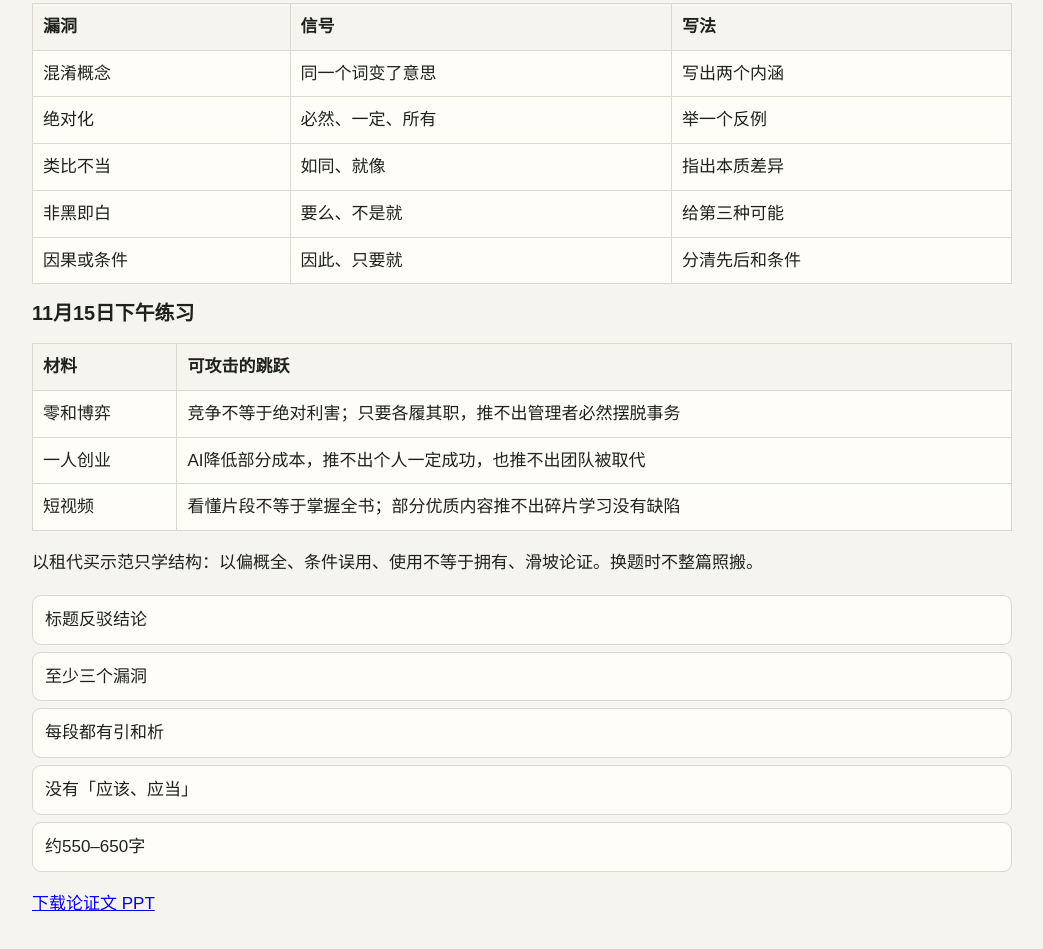
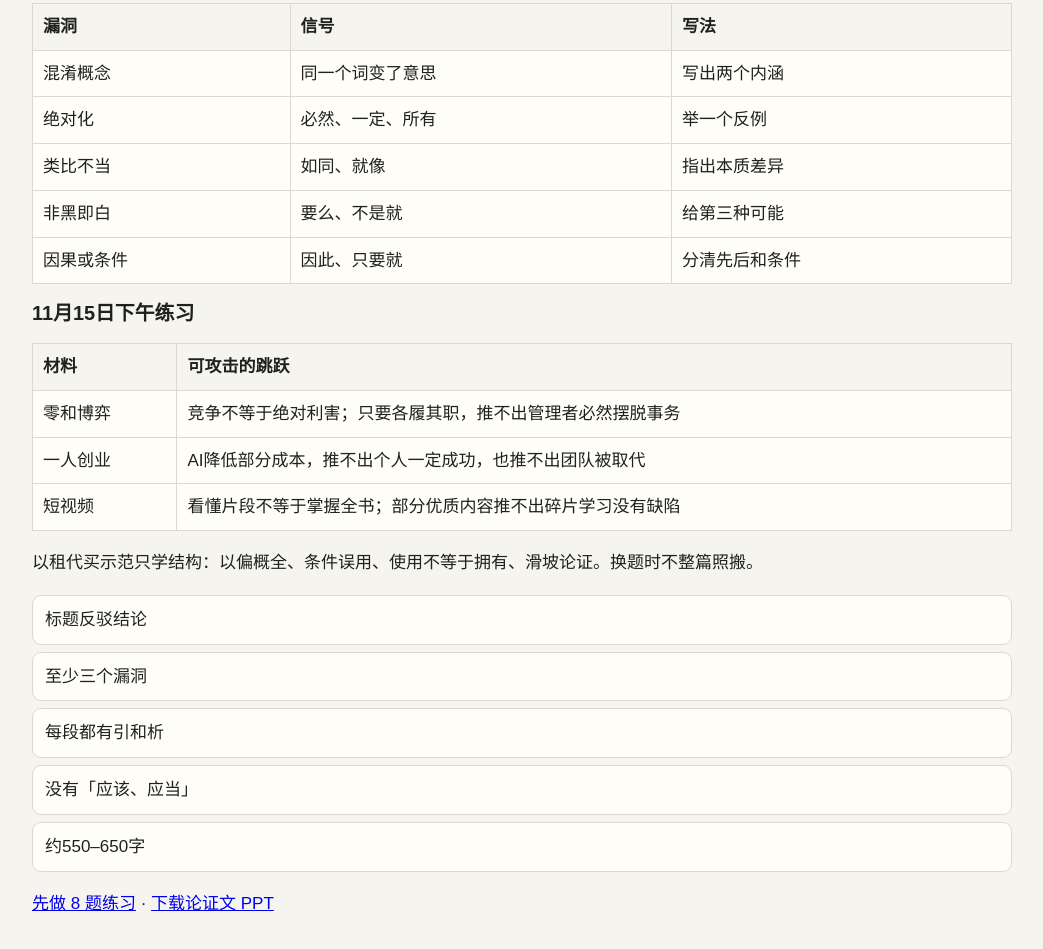
Before and after one commit to yhyu13/kaoyan199, a plain HTML site: page writing.html in a window 1280 px wide. Shown: the part 863-1812 px from the top of the page, without its empty margins (118-1161 px from the left). Drawn offline with Linux system fonts and the light colour scheme.

```diff
--- a/writing.html
+++ b/writing.html
@@ -26,6 +26,7 @@ h2{font-size:24px;margin:28px 0 10px}h3{margin:0 0 6px}table{width:100%;border-c
 <nav>
 <a class="tab" href="#argument">论证有效性</a>
 <a class="tab" href="#essay">论说文</a>
+<a class="tab" href="writing-practice.html">8 题练习</a>
 </nav>
 </header>
 <main>
@@ -43,7 +44,7 @@ h2{font-size:24px;margin:28px 0 10px}h3{margin:0 0 6px}table{width:100%;border-c
 <table><tr><th>材料</th><th>可攻击的跳跃</th></tr><tr><td>零和博弈</td><td>竞争不等于绝对利害；只要各履其职，推不出管理者必然摆脱事务</td></tr><tr><td>一人创业</td><td>AI降低部分成本，推不出个人一定成功，也推不出团队被取代</td></tr><tr><td>短视频</td><td>看懂片段不等于掌握全书；部分优质内容推不出碎片学习没有缺陷</td></tr></table>
 <p>以租代买示范只学结构：以偏概全、条件误用、使用不等于拥有、滑坡论证。换题时不整篇照搬。</p>
 <ul class="check"><li>标题反驳结论</li><li>至少三个漏洞</li><li>每段都有引和析</li><li>没有「应该、应当」</li><li>约550–650字</li></ul>
-<p><a href="files/管综论证有效性分析-找漏洞不提建议.pptx">下载论证文 PPT</a></p>
+<p><a href="writing-practice.html">先做 8 题练习</a> · <a href="files/管综论证有效性分析-找漏洞不提建议.pptx">下载论证文 PPT</a></p>
 </section>
 <section id="essay">
 <h2>论说文 · 目标 18–23 分</h2>
@@ -62,7 +63,7 @@ h2{font-size:24px;margin:28px 0 10px}h3{margin:0 0 6px}table{width:100%;border-c
 <p>人工智能材料问「问题是否越来越少」。范文先承认回答更快，再指出问题多少与回答快慢不是一回事。不要改写成管理者如何应对。</p>
 <p>2024 发散性思维可先练骨架：标题用「发散求变，要有边界」，结尾回到「变是为了更接近目标」。</p>
 <ul class="check"><li>标题是判断句</li><li>三段角度不重复</li><li>故事已迁到管理</li><li>思辨题两边都写</li><li>总长约700字</li></ul>
-<p><a href="files/管综论说文-FTL审题结构.pptx">下载论说文 PPT</a></p>
+<p><a href="writing-practice.html">先做 8 题练习</a> · <a href="files/管综论说文-FTL审题结构.pptx">下载论说文 PPT</a></p>
 </section>
 </main>
 <script>
```
